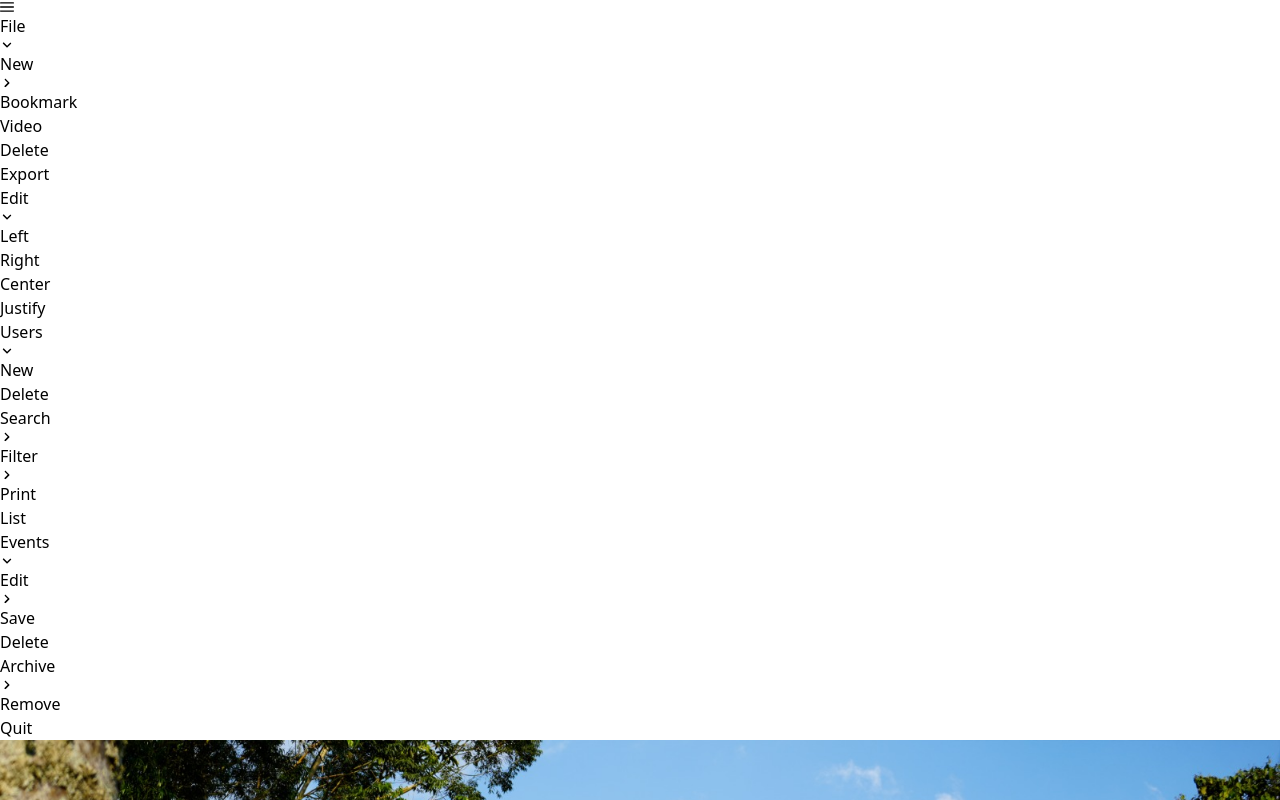
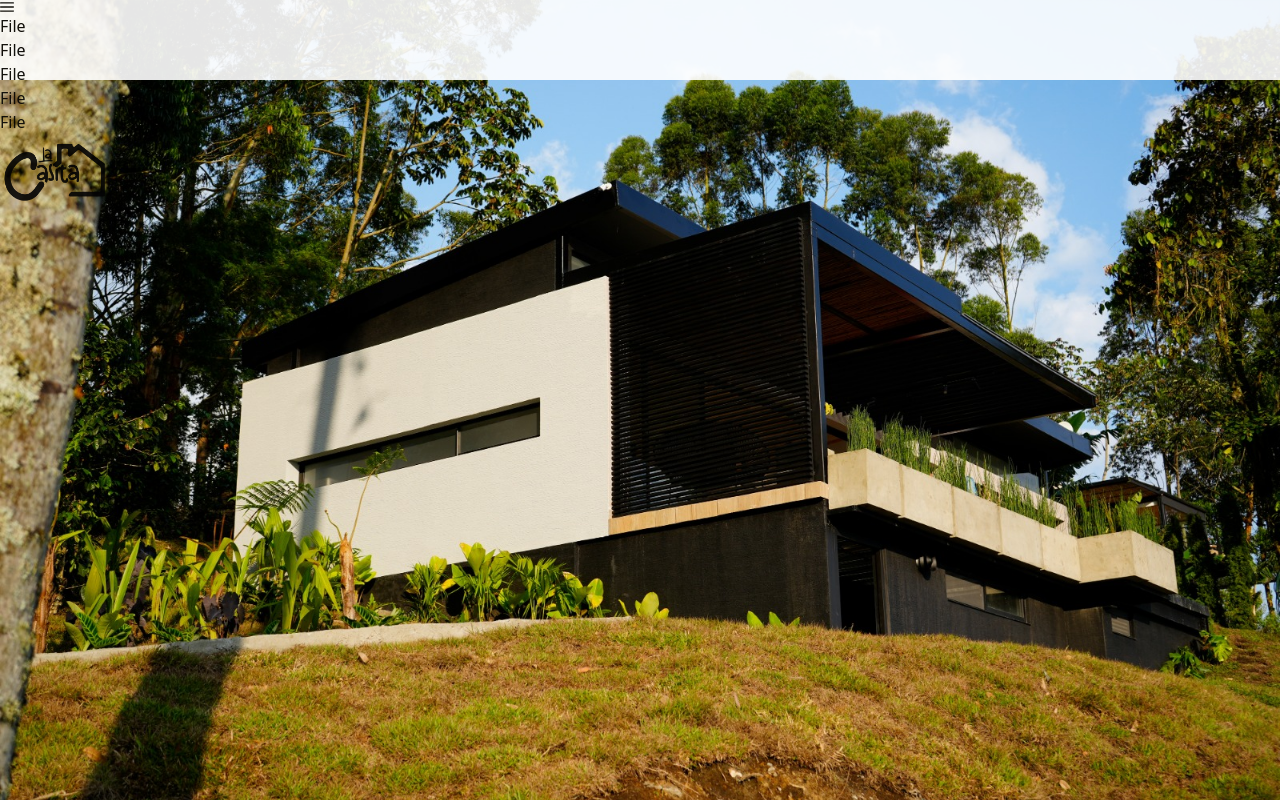
Before and after one commit to david2400/landing-page-finca, a Next.js app: page / in a window 1280 px wide. Shown: the top 800 px of the page. Built offline with nearby package versions, Linux system fonts and the light colour scheme.

Commit message:
feat: navbar change design bar and routing

```diff
--- a/src/components/navbar/dataNavbar.tsx
+++ b/src/components/navbar/dataNavbar.tsx
@@ -5,123 +5,27 @@ export const DataNavbar = () => {
     {
       label: 'File',
       icon: 'pi pi-fw pi-file',
-      items: [
-        {
-          label: 'New',
-          icon: 'pi pi-fw pi-plus',
-          items: [
-            {
-              label: 'Bookmark',
-              icon: 'pi pi-fw pi-bookmark',
-            },
-            {
-              label: 'Video',
-              icon: 'pi pi-fw pi-video',
-            },
-          ],
-        },
-        {
-          label: 'Delete',
-          icon: 'pi pi-fw pi-trash',
-        },
-        {
-          separator: true,
-        },
-        {
-          label: 'Export',
-          icon: 'pi pi-fw pi-external-link',
-        },
-      ],
+      url: '/#description',
     },
     {
-      label: 'Edit',
-      icon: 'pi pi-fw pi-pencil',
-      items: [
-        {
-          label: 'Left',
-          icon: 'pi pi-fw pi-align-left',
-        },
-        {
-          label: 'Right',
-          icon: 'pi pi-fw pi-align-right',
-        },
-        {
-          label: 'Center',
-          icon: 'pi pi-fw pi-align-center',
-        },
-        {
-          label: 'Justify',
-          icon: 'pi pi-fw pi-align-justify',
-        },
-      ],
+      label: 'File',
+      icon: 'pi pi-fw pi-file',
+      url: '/#description',
     },
     {
-      label: 'Users',
-      icon: 'pi pi-fw pi-user',
-      items: [
-        {
-          label: 'New',
-          icon: 'pi pi-fw pi-user-plus',
-        },
-        {
-          label: 'Delete',
-          icon: 'pi pi-fw pi-user-minus',
-        },
-        {
-          label: 'Search',
-          icon: 'pi pi-fw pi-users',
-          items: [
-            {
-              label: 'Filter',
-              icon: 'pi pi-fw pi-filter',
-              items: [
-                {
-                  label: 'Print',
-                  icon: 'pi pi-fw pi-print',
-                },
-              ],
-            },
-            {
-              icon: 'pi pi-fw pi-bars',
-              label: 'List',
-            },
-          ],
-        },
-      ],
+      label: 'File',
+      icon: 'pi pi-fw pi-file',
+      url: '/#description',
     },
     {
-      label: 'Events',
-      icon: 'pi pi-fw pi-calendar',
-      items: [
-        {
-          label: 'Edit',
-          icon: 'pi pi-fw pi-pencil',
-          items: [
-            {
-              label: 'Save',
-              icon: 'pi pi-fw pi-calendar-plus',
-            },
-            {
-              label: 'Delete',
-              icon: 'pi pi-fw pi-calendar-minus',
-            },
-          ],
-        },
-        {
-          label: 'Archive',
-          icon: 'pi pi-fw pi-calendar-times',
-          items: [
-            {
-              label: 'Remove',
-              icon: 'pi pi-fw pi-calendar-minus',
-            },
-          ],
-        },
-      ],
+      label: 'File',
+      icon: 'pi pi-fw pi-file',
+      url: '/#description',
     },
     {
-      label: 'Quit',
-      icon: 'pi pi-fw pi-power-off',
+      label: 'File',
+      icon: 'pi pi-fw pi-file',
+      url: '/#description',
     },
   ];
   return <Navbar items={items}></Navbar>;
--- a/src/scenes/banner/description/index.tsx
+++ b/src/scenes/banner/description/index.tsx
@@ -6,7 +6,7 @@ import { useAtom } from 'jotai';
 export const Description = () => {
   const [open, setOpen] = useAtom(openModal);
   return (
-    <>
+    <div id='description'>
       <div className="flex w-full justify-around items-center mx-auto py-8">
         <div data-aos="fade-right" data-aos-duration="2000" className="w-1/2">
           <h2 className="text-4xl font-bold max-w-2xl tracking-tight italic text-black sm:text-6xl">
@@ -43,6 +43,6 @@ export const Description = () => {
           Sección 3
         </div>
       </div>
-    </>
+    </div>
   );
 };
--- a/src/scenes/navbar/index.tsx
+++ b/src/scenes/navbar/index.tsx
@@ -2,5 +2,15 @@ import { INavbarProps } from '@interfaces/navbar';
 import { Menubar } from 'primereact/menubar';
 
 export const Navbar = ({ items }: INavbarProps) => {
-  return <Menubar model={items} />;
+  const start = (
+    <img alt="logo" src="/img/logo/logo.png" className="w-28 mr-2"></img>
+  );
+
+  return (
+    <Menubar
+      end={start}
+      model={items}
+      className="fixed w-full h-20 z-50 bg-white border-gray-50 opacity-90 rounded-none"
+    />
+  );
 };
```
Also changed, not shown: public/img/logo/logo.png (added).
